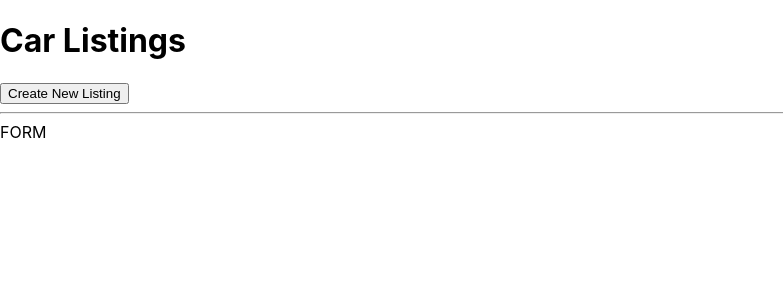
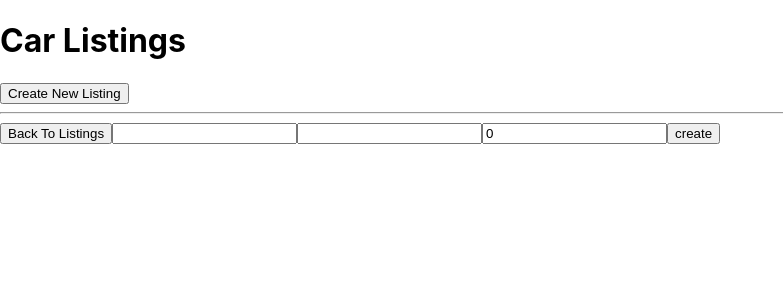
Before and after one commit to gbarka2/mern-frontend, a React (Create React App) app: page /create in a window 1280 px wide. Shown: the top 300 px of the page, without its empty margins (0-783 px from the left). Built offline with nearby package versions, Linux system fonts and the light colour scheme; no server answers.

Commit message:
Create route working

```diff
--- a/src/App.js
+++ b/src/App.js
@@ -25,10 +25,23 @@ function App() {
     getCars()
   }, [])
 
+  const handleCreateCar = (newCar) => {
+    fetch(url + "/cars", {
+      method: "post",
+      headers: {
+        "Content-Type": "application/json"
+      },
+      body: JSON.stringify(newCar)
+    })
+    .then(() => {
+      getCars()
+    })
+  }
+
   return (
     <div>
       <h1>Car Listings</h1>
-      <Link>
+      <Link to="/create">
         <button>Create New Listing</button>
       </Link>
       <hr />
@@ -43,7 +56,7 @@ function App() {
             exact
             path='/create'
             render={(rp) => (
-              <Form {...rp} label="create" />
+              <Form {...rp} label="create" car={emptyCar} handleSubmit={handleCreateCar} />
             )}
           />
           <Route
--- a/src/Form.js
+++ b/src/Form.js
@@ -1,11 +1,42 @@
 import React from 'react'
+import {Link} from 'react-router-dom'
 
 const Form = (props) => {
+  const [formData, setFormData] = React.useState(props.car)
+
+  const handleSubmit = (event) => {
+    event.preventDefault()
+    props.handleSubmit(formData)
+    props.history.push('/')
+  }
+
+  const handleChange = (event) => {
+    setFormData({...formData, [event.target.name]: event.target.value})
+  }
 
   return (
-    <div>FORM
-
-    </div>
+    <form onSubmit={handleSubmit}>
+      <Link to='/'><button>Back To Listings</button></Link>
+      <input
+        type="text"
+        name="make"
+        value={formData.make}
+        onChange={handleChange}
+      />
+      <input
+        type="text"
+        name="model"
+        value={formData.model}
+        onChange={handleChange}
+      />
+      <input
+        type="number"
+        name="year"
+        value={formData.year}
+        onChange={handleChange}
+      />
+      <input type="submit" value={props.label} />
+    </form>
   )
 }
 
```
Also changed, not shown: 1 other file (tests, documents, lock files or other folders).
